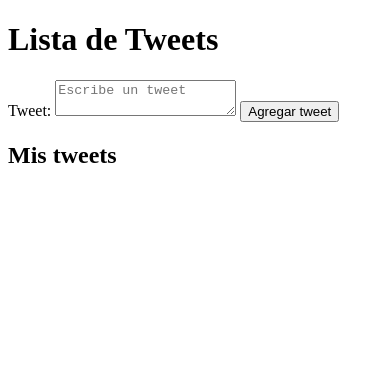
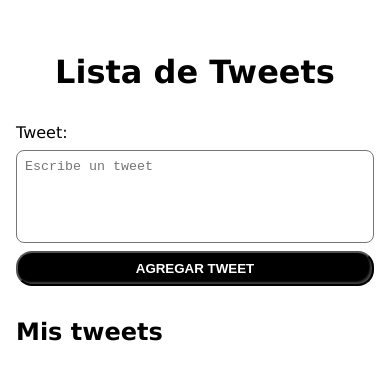
Before and after one commit to devchris03/Tweet, a plain HTML site: page index.html in a window 390 px wide. Drawn offline with Linux system fonts and the light colour scheme.

Commit message:
style: añade estilo
estilos agregados a:
tweet
lista tweets
diseño responsive

```diff
--- a/css/style.css
+++ b/css/style.css
@@ -0,0 +1,68 @@
+body {
+    margin: 0;
+    font-family:'Lucida Sans', 'Lucida Sans Regular', 'Lucida Grande', 'Lucida Sans Unicode', Geneva, Verdana, sans-serif
+}
+
+.tweet {
+    max-inline-size: 62.5rem;
+    margin-inline: auto;
+    padding-inline: 1rem;
+    padding-block-start: 2rem;
+
+    & .tweet-title {
+        text-align: center;
+        margin-block-end: 2rem;
+    }
+
+    & .tweet-list {
+        margin-block-start: 2rem;
+    }
+}
+
+.form {
+    display: flex;
+    flex-direction: column;
+    gap: .5rem;
+
+    & .form-textarea {
+        resize: none;
+        border-radius: .5rem;
+        padding: .5rem;
+    }
+
+    & .form-submit {
+        padding: .5rem 1rem;
+        border-radius: 1rem;
+        font-weight: 700;
+        color: white;
+        text-transform: uppercase;
+        background: black;
+        cursor: pointer;
+        box-shadow: inset -2px -2px 2px rgb(64, 63, 63);
+        transition: scale .5s;
+
+        &:active {
+            scale: .9;
+        }
+    }
+}
+
+@media (width >= 768px) {
+    .tweet-content {
+        display: flex;
+        gap: 2rem;
+
+        & > * {
+            flex: 1;
+        }
+    }
+
+    .tweet .tweet-list {
+        margin-block-start: 0;
+    }
+
+    .tweet-subtitle {
+        margin-block-start: 0;
+        margin-block-end: 2rem;
+    }
+}
--- a/index.html
+++ b/index.html
@@ -10,10 +10,10 @@
     <main class="tweet">
         <h1 class="tweet-title">Lista de Tweets</h1>
         <div class="tweet-content" id="content">
-            <form action="" class="form" id="formulario">
-                <label for="tweetText">Tweet:</label>
-                <textarea name="tweetText" id="tweetText" placeholder="Escribe un tweet"></textarea>
-                <button type="submit" aria-label="Agrega tu tweet a la lista">Agregar tweet</button>
+            <form class="form" id="formulario">
+                <label for="tweetText" class="form-label">Tweet:</label>
+                <textarea class="form-textarea" cols="10" rows="5"  id="tweetText" placeholder="Escribe un tweet"></textarea>
+                <button class="form-submit" type="submit" aria-label="Agrega tu tweet a la lista">Agregar tweet</button>
             </form>
             <section class="tweet-list" id="listTweet">
                 <h2 class="tweet-subtitle">Mis tweets</h2>
```
